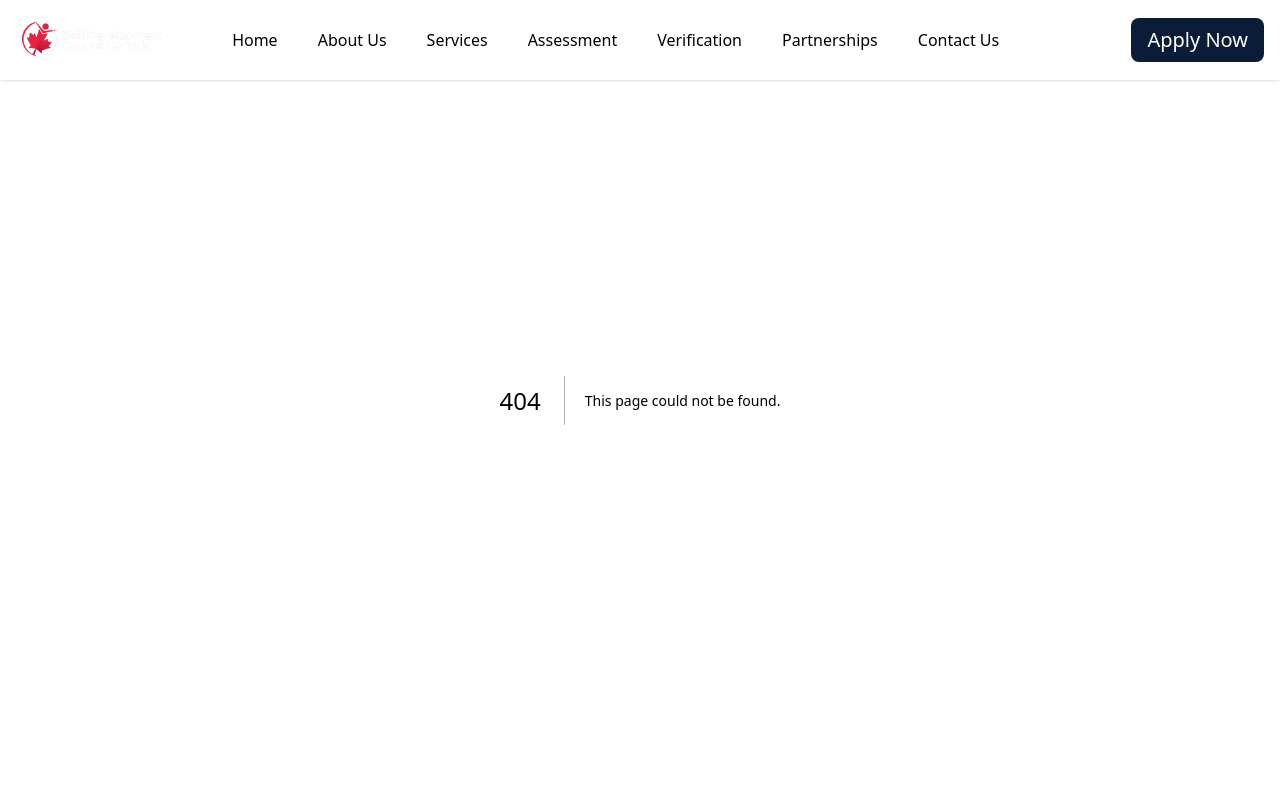
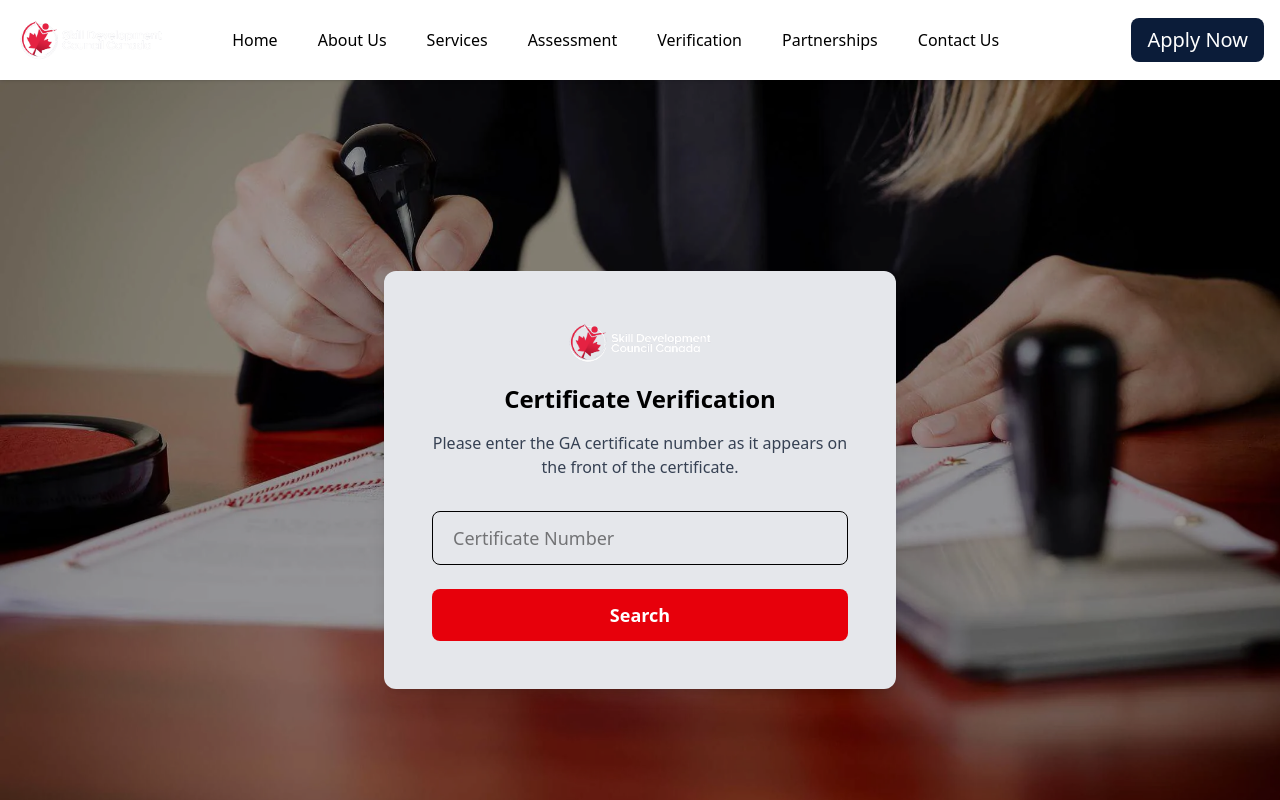
Before and after one commit to Payshia-Software-Solutions/ukcas, a Next.js app in the folder client/: page /certificate-verification in a window 1280 px wide. Before the commit this address had no page. Shown: the top 800 px of the page. Built offline with nearby package versions, Linux system fonts and the light colour scheme.

Commit message:
add certificate verification and verified certificate pages with navigation updates

```diff
--- a/client/components/CertificateVerification/CertificateVerification.tsx
+++ b/client/components/CertificateVerification/CertificateVerification.tsx
@@ -8,7 +8,7 @@
   const router = useRouter();
 
   const handleSearch = () => {
-    router.push('/verifiedcertificate');
+    router.push('/verified-certificate');
   };
 
   return (
--- a/client/components/NavBar.tsx
+++ b/client/components/NavBar.tsx
@@ -63,7 +63,7 @@
               <Link href="/about" className="hover:text-gray-300"> About Us</Link>
               <Link href="/services" className="hover:text-gray-300">Services</Link>
               <Link href="/assessment" className="hover:text-gray-300">Assessment</Link>
-              <Link href="/certificateverification" className="hover:text-gray-300">Verification</Link>
+              <Link href="/certificate-verification" className="hover:text-gray-300">Verification</Link>
               <Link href="/partnerships" className="hover:text-gray-300">Partnerships</Link>
               <Link href="/contact" className="hover:text-gray-300">Contact Us</Link>
             </nav>
```
Also changed, not shown: client/app/certificate-verification/page.tsx (renamed from client/app/certificateverification/page.tsx), client/app/verified-certificate/page.tsx (renamed from client/app/verifiedcertificate/page.tsx).
